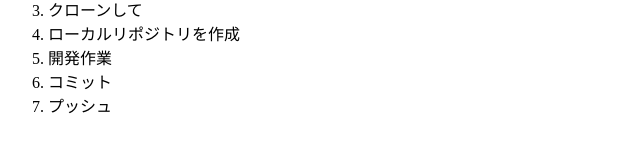
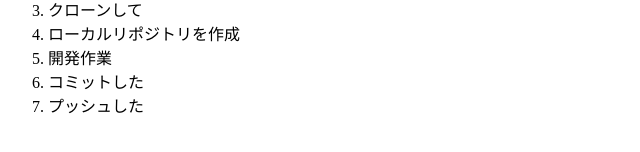
Before and after one commit to nnsato/github.io, a plain HTML site: page git-tut01.html in a window 1280 px wide. Shown: the part 126-278 px from the top of the page, 0-640 px from the left. Drawn offline with Linux system fonts and the light colour scheme.

Commit message:
github4 で修正してコミットまで

```diff
--- a/git-tut01.html
+++ b/git-tut01.html
@@ -8,8 +8,8 @@
   <li>クローンして</li>
   <li>ローカルリポジトリを作成</li>
   <li>開発作業</li>
-  <li>コミット</li>
-  <li>プッシュ</li>
+  <li>コミットした</li>
+  <li>プッシュした</li>
  </ol>
 
  </body>
```
